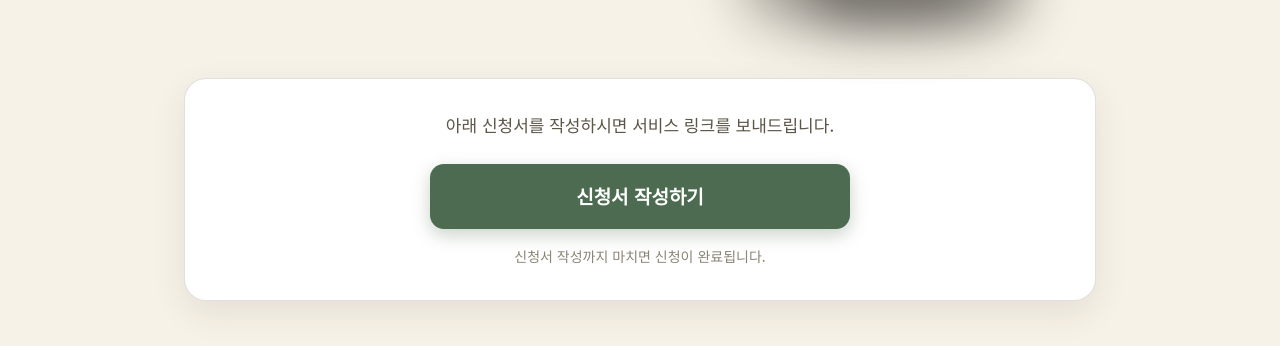
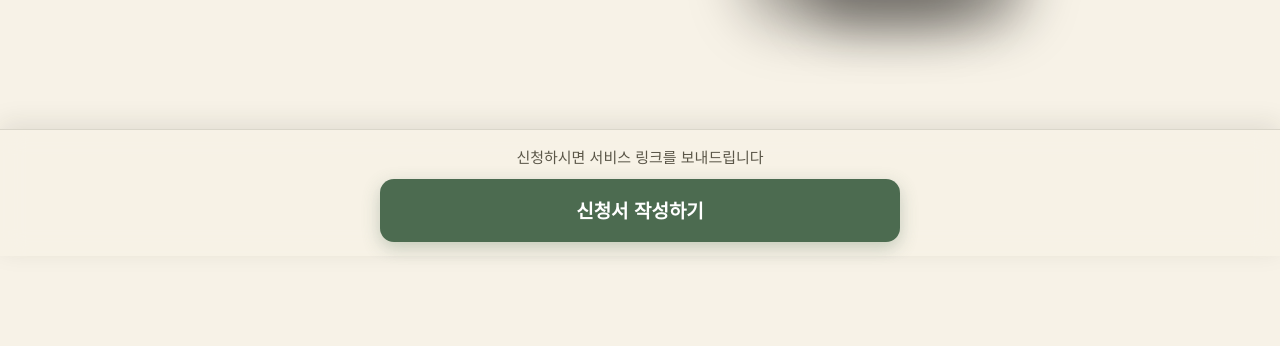
Before and after one commit to jeonghojeongho/masilgasil, a plain HTML site: page index.html in a window 1280 px wide. Shown: the part 544-890 px from the top of the page. After the commit the page ends 800 px from the top, so only its background shows below. Drawn offline with Linux system fonts and the light colour scheme.

Commit message:
Refactor CTA section and update styles
Updated CTA styling and structure for better visibility and usability.

```diff
--- a/index.html
+++ b/index.html
@@ -48,7 +48,7 @@
   .wrap{
     max-width:960px;
     margin:0 auto;
-    padding:var(--s5) var(--s3) var(--s6);
+    padding:var(--s5) var(--s3) 168px;
   }
 
   /* ============ HERO ============ */
@@ -286,27 +286,33 @@
     .screen{ height:378px; }
   }
 
-  /* ============ CTA ============ */
+  /* ============ CTA (floating bottom bar) ============ */
   .cta{
-    margin-top:var(--s6);
-    background:var(--card);
-    border:1px solid var(--line);
-    border-radius:var(--r-lg);
-    padding:var(--s4) var(--s3);
-    box-shadow:var(--shadow-card);
+    position:fixed;
+    left:0; right:0; bottom:0;
+    z-index:50;
+    background:rgba(247,242,231,0.92);
+    -webkit-backdrop-filter:blur(12px);
+    backdrop-filter:blur(12px);
+    border-top:1px solid var(--line);
+    box-shadow:0 -6px 24px rgba(42,38,32,0.10);
+    padding:14px var(--s3) calc(14px + env(safe-area-inset-bottom));
     text-align:center;
   }
+  .cta-inner{
+    max-width:520px;
+    margin:0 auto;
+  }
   .cta-lead{
-    font-size:17px;
+    font-size:15px;
     color:var(--ink-soft);
-    margin:0 0 var(--s3);
+    margin:0 0 10px;
   }
   .btn{
     display:block;
     width:100%;
-    max-width:420px;
     margin:0 auto;
-    padding:20px 24px;
+    padding:19px 24px;
     font-family:inherit;
     font-size:19px;
     font-weight:700;
@@ -331,11 +337,6 @@
   .btn:active{ transform:translateY(1px); box-shadow:0 4px 12px rgba(76,107,80,0.3); }
   .btn:focus-visible{ outline:3px solid var(--gold); outline-offset:3px; }
 
-  .cta-note{
-    font-size:14px;
-    color:var(--ink-faint);
-    margin:var(--s2) 0 0;
-  }
 
   /* entrance */
   @media (prefers-reduced-motion:no-preference){
@@ -456,15 +457,16 @@
       </div>
     </div>
   </section>
+</div>
 
   <section class="cta">
-    <p class="cta-lead">아래 신청서를 작성하시면 서비스 링크를 보내드립니다.</p>
-    <a class="btn"
-       href="https://docs.google.com/forms/d/e/1FAIpQLSeZUExrYdh0VZZ5G4oqOlkaa3SnBS3Io_rVb6DaWoIHZn0-IQ/viewform"
-       target="_blank" rel="noopener">신청서 작성하기</a>
-    <p class="cta-note">신청서 작성까지 마치면 신청이 완료됩니다.</p>
+    <div class="cta-inner">
+      <p class="cta-lead">신청하시면 서비스 링크를 보내드립니다</p>
+      <a class="btn"
+         href="https://docs.google.com/forms/d/e/1FAIpQLSeZUExrYdh0VZZ5G4oqOlkaa3SnBS3Io_rVb6DaWoIHZn0-IQ/viewform"
+         target="_blank" rel="noopener">신청서 작성하기</a>
+    </div>
   </section>
 
-</div>
 </body>
 </html>
```
